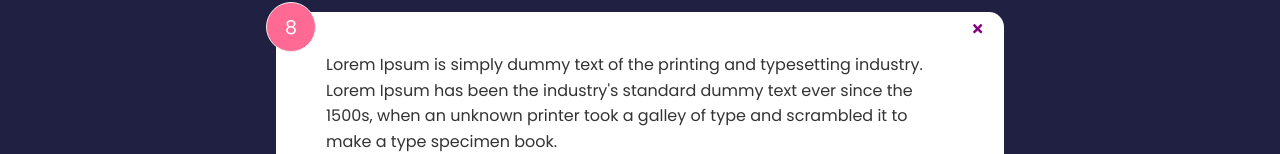
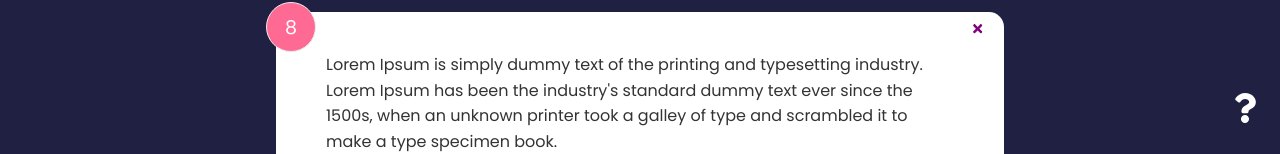
Before and after one commit to jfBiswajit/feedback, a React (Create React App) app: page / in a window 1280 px wide. Shown: the part 649-803 px from the top of the page. Built offline with nearby package versions, Linux system fonts and the light colour scheme.

Commit message:
Add: S5E3

```diff
--- a/src/App.js
+++ b/src/App.js
@@ -4,9 +4,10 @@
 import FeedbackList from './components/FeedbackList';
 import Feedbacks from './components/data/Feedbacks';
 import { useState } from 'react';
+import AboutIconLink from './components/AboutIconLink';
+import AboutPage from './pages/AboutPage';
 import FeedbackStats from './components/FeedbackStats';
 import FeedbackForm from './components/FeedbackForm';
-import AboutPage from './pages/AboutPage';
 
 function App() {
   const [feedbacks, setFeedback] = useState(Feedbacks);
@@ -41,8 +42,9 @@
               </>
             }
           ></Route>
-          <Route path="/about" element={<AboutPage/>}>Hi there!</Route>
+          <Route path="/about" element={<AboutPage />} />
         </Routes>
+        <AboutIconLink />
       </div>
     </Router>
   );
--- /dev/null
+++ b/src/components/AboutIconLink.jsx
@@ -0,0 +1,17 @@
+import { FaQuestion } from 'react-icons/fa';
+import { Link } from 'react-router-dom';
+
+function AboutIconLink() {
+  return (
+    <div className="about-link">
+      <Link to={{
+        pathname: "/about",
+        search: '?sortBy=desc'
+       }}>
+        <FaQuestion size={30} />
+      </Link>
+    </div>
+  );
+}
+
+export default AboutIconLink;
--- a/src/pages/AboutPage.jsx
+++ b/src/pages/AboutPage.jsx
@@ -1,4 +1,5 @@
 import Card from '../components/shared/Card';
+import { Link } from 'react-router-dom';
 
 function AboutPage() {
   return (
@@ -12,7 +13,7 @@
         <p>Version: 1.0.0</p>
 
         <p>
-          <a href="/">Back To Home</a>
+          <Link to="/">Back To Home</Link>
         </p>
       </div>
     </Card>
```
